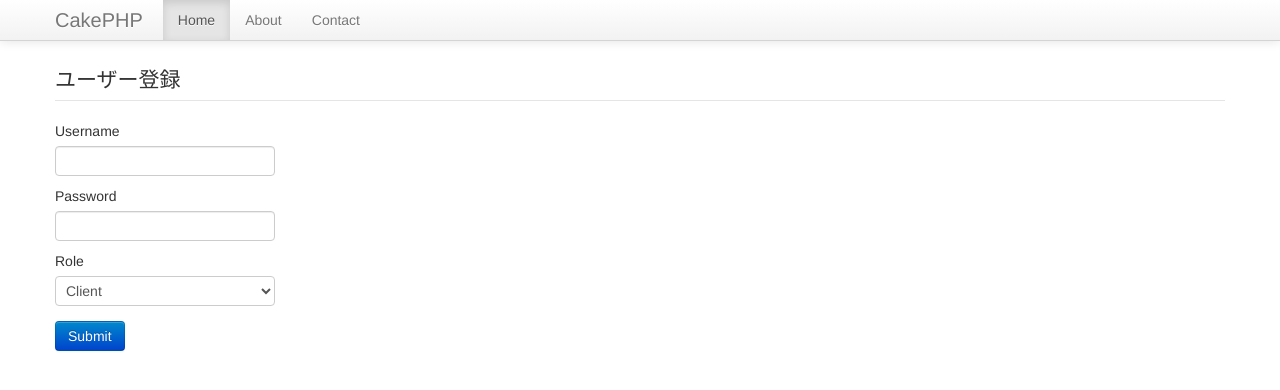
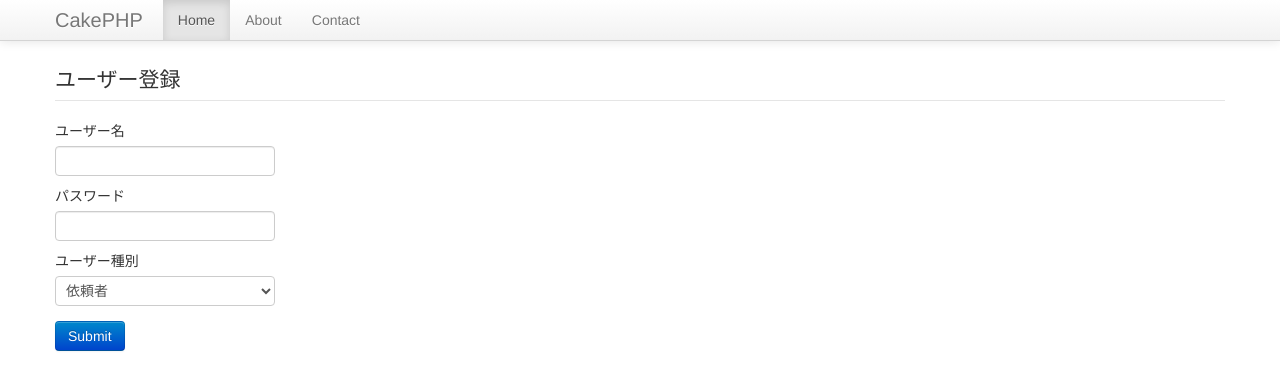
Before and after one commit to mism-mism/Region, a CakePHP app: the page made by app/View/Users/add.ctp in a window 1280 px wide. Shown: the top 390 px of the page. Run offline with PHP 8.4 and a stand-in for CakePHP, Linux system fonts and the light colour scheme; the template is opened without the code that fills it, so the values that code supplies are empty; form fields are guessed from the names that the template uses; some libraries are stand-ins or nearby versions.

Commit message:
ログインと登録画面のデザイン改善

```diff
--- a/app/Model/User.php
+++ b/app/Model/User.php
@@ -7,13 +7,13 @@ class User extends Model {
  	 		),
  	 		'Unique' => array(
  	 			'rule' => array('isUnique'),
- 	 			'message' => 'そのUsernameは使われています。'
+ 	 			'message' => 'そのユーザー名は使われています。'
  	 		)
  	 	),
  	 	'password' => array(
  	 		'notempty' => array(
  	 			'rule' => array('notempty'),
- 	 		),
+ 	 			),
  	 	),
 	);
 }
--- a/app/View/Users/add.ctp
+++ b/app/View/Users/add.ctp
@@ -4,10 +4,10 @@
 	<fildset>
 		<legend><?php echo __('ユーザー登録'); ?></legend>
 		<?php
-			echo $this->Form->input('username');
-			echo $this->Form->input('password');
-			echo $this->Form->input('role', array(
-            'options' => array('0' => 'Client', '1' => 'Vender', '2' => 'Owner')
+			echo $this->Form->input('username', array('label' => 'ユーザー名'));
+			echo $this->Form->input('password', array('label' => 'パスワード'));
+			echo $this->Form->input('role', array('label' => 'ユーザー種別',
+            'options' => array('0' => '依頼者', '1' => '建築家', '2' => 'オーナー')
         ));
 		?>
 	</fildset>
--- a/app/View/Users/login.ctp
+++ b/app/View/Users/login.ctp
@@ -4,8 +4,8 @@
     <fieldset>
         <legend><?php echo __('ログイン'); ?></legend>
         <?php
-        echo $this->Form->input('username');
-        echo $this->Form->input('password');
+        echo $this->Form->input('ユーザー名');
+        echo $this->Form->input('パスワード');
     	?>
     </fieldset>
 	<?php echo $this->Form->input('ログイン',array('type'=>'submit','class'=>'btn btn-primary','label'=>''));?>
```
